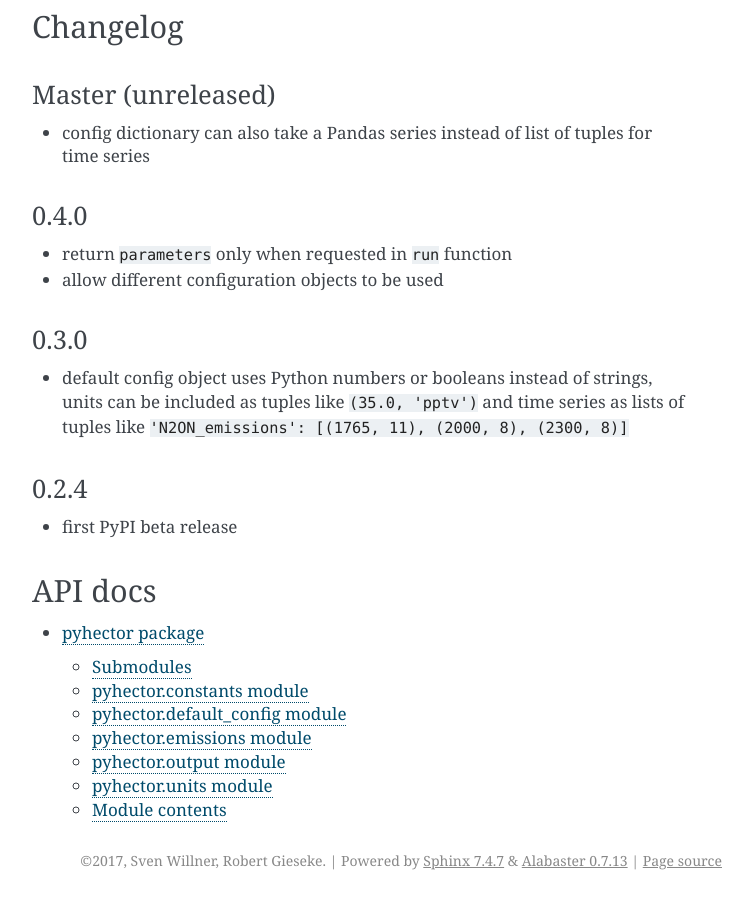
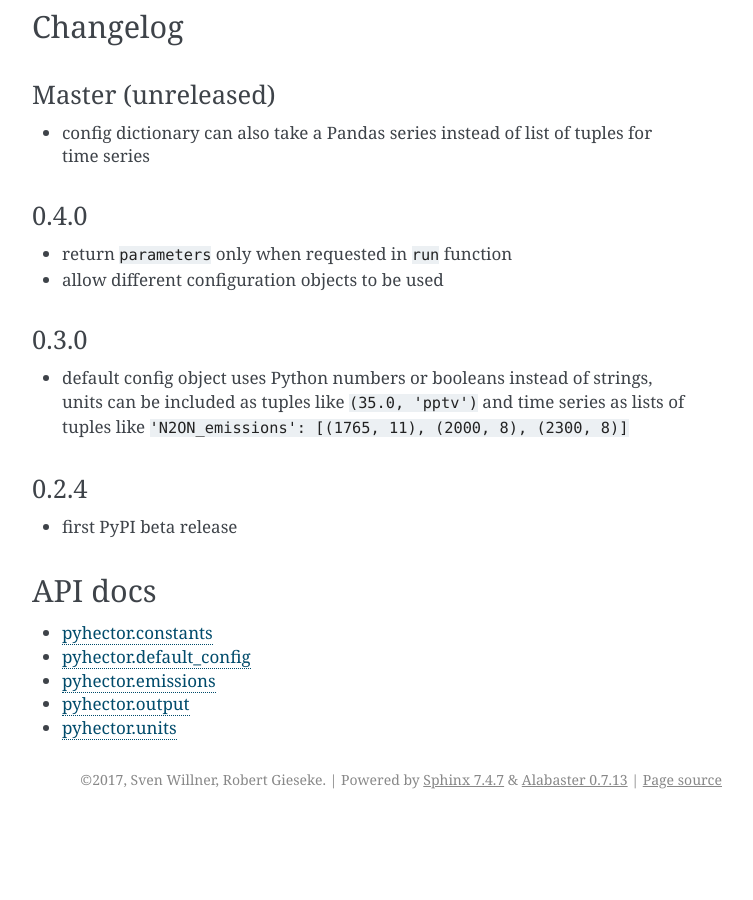
Before and after one commit to openclimatedata/pyhector, a Sphinx documentation site: the page built from docs/index.rst, in a window 1280 px wide and 900 px high, scrolled down 2754 px. Shown: the whole window, without its empty margins (388-1141 px from the left). Built offline with Sphinx 7.4.7, drawn with Linux system fonts in a browser that asks for light colours; after the commit the page ends 3573 px from its top, so only the background shows below that.

Commit message:
Re-format module docs

```diff
--- a/docs/pyhector.rst
+++ b/docs/pyhector.rst
@@ -1,54 +1,44 @@
-pyhector package
-================
+.. automodule:: pyhector
+    :members:
+    :undoc-members:
+    :show-inheritance:
 
-Submodules
-----------
-
-pyhector.constants module
--------------------------
+pyhector.constants
+------------------
 
 .. automodule:: pyhector.constants
     :members:
     :undoc-members:
     :show-inheritance:
 
-pyhector.default_config module
-------------------------------
+pyhector.default_config
+-----------------------
 
 .. automodule:: pyhector.default_config
     :members:
     :undoc-members:
     :show-inheritance:
 
-pyhector.emissions module
--------------------------
+pyhector.emissions
+------------------
 
 .. automodule:: pyhector.emissions
     :members:
     :undoc-members:
     :show-inheritance:
 
-pyhector.output module
-----------------------
+pyhector.output
+---------------
 
 .. automodule:: pyhector.output
     :members:
     :undoc-members:
     :show-inheritance:
 
-pyhector.units module
----------------------
+pyhector.units
+--------------
 
 .. automodule:: pyhector.units
     :members:
     :undoc-members:
     :show-inheritance:
-
-
-Module contents
----------------
-
-.. automodule:: pyhector
-    :members:
-    :undoc-members:
-    :show-inheritance:
```
